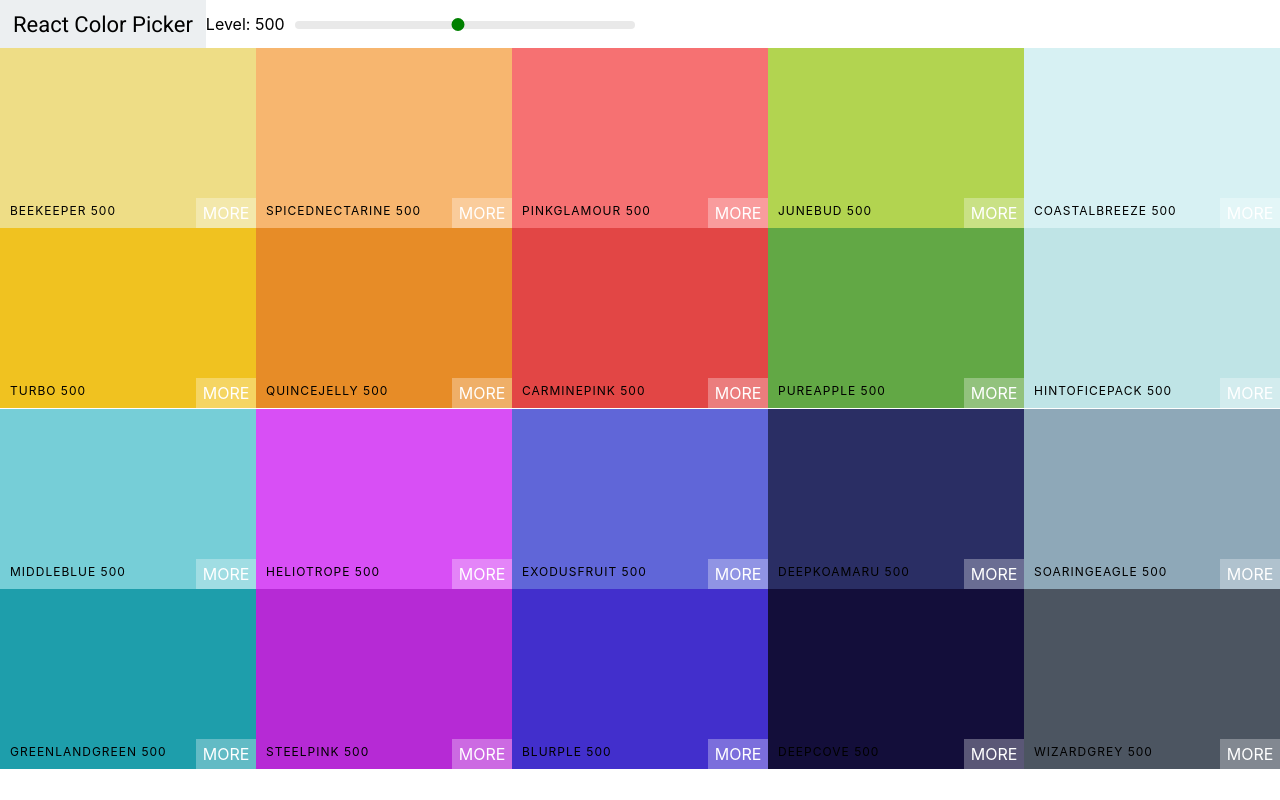
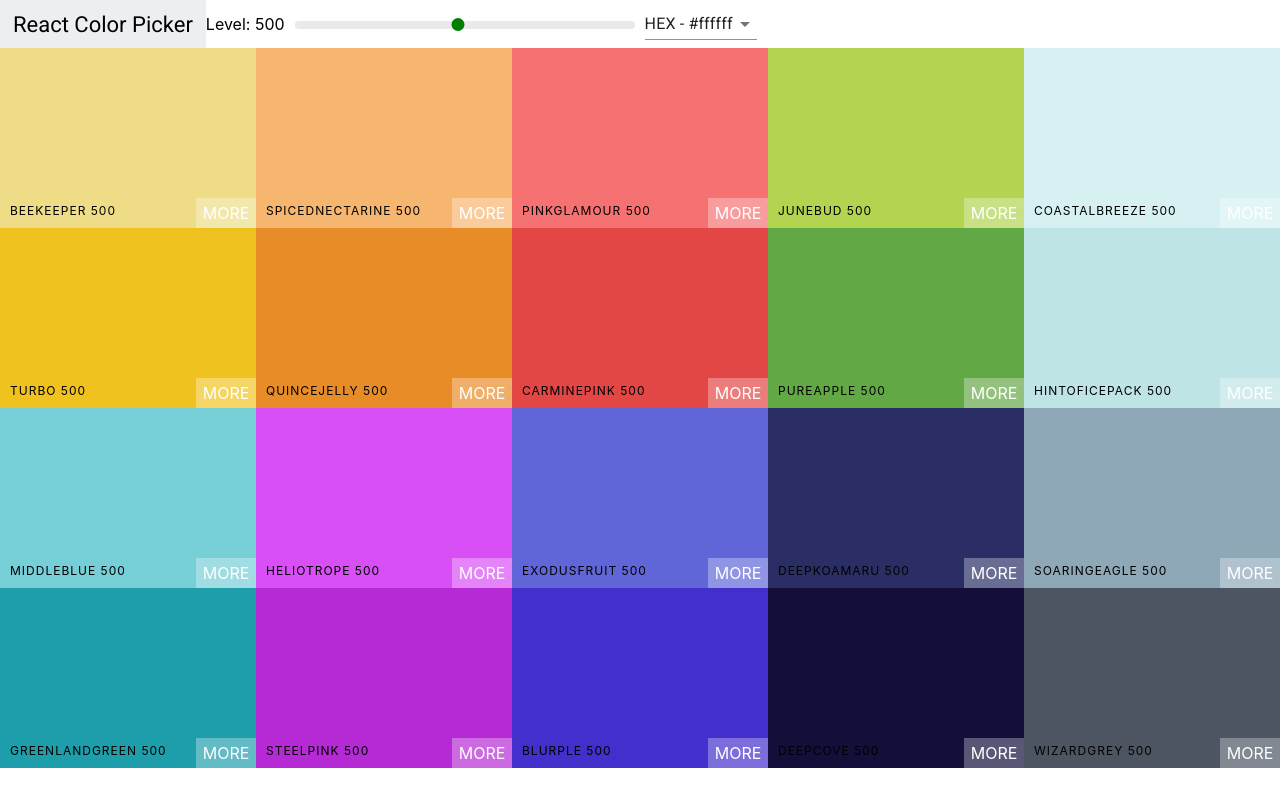
Before and after one commit to kyoung90/colors-app, a React (Create React App) app: page / in a window 1280 px wide. Built offline with nearby package versions, Linux system fonts and the light colour scheme.

Commit message:
Add select and material ui

```diff
--- a/package.json
+++ b/package.json
@@ -3,6 +3,7 @@
   "version": "0.1.0",
   "private": true,
   "dependencies": {
+    "@material-ui/core": "^4.6.1",
     "chroma-js": "^2.1.0",
     "rc-slider": "^8.7.1",
     "react": "^16.12.0",
--- a/src/ColorBox.css
+++ b/src/ColorBox.css
@@ -5,7 +5,7 @@
   display: inline-block;
   position: relative;
   cursor: pointer;
-  margin-bottom: -3.75px;
+  margin-bottom: -4px;
 }
 
 .copy-button {
--- a/src/Navbar.js
+++ b/src/Navbar.js
@@ -1,9 +1,17 @@
-import React from "react";
+import React, { useState } from "react";
+import MenuItem from "@material-ui/core/MenuItem";
+import Select from "@material-ui/core/Select";
 import Slider from "rc-slider";
 import "rc-slider/assets/index.css";
 import "./Navbar.css";
 
-export const Navbar = ({ level, changeLevel }) => {
+export const Navbar = ({ level, changeLevel, handleSelect }) => {
+  const [format, setFormat] = useState("hex");
+
+  const handleChange = event => {
+    setFormat(event.target.value);
+    handleSelect(event.target.value);
+  };
   return (
     <header className="Navbar">
       <div className="logo">
@@ -21,6 +29,13 @@ export const Navbar = ({ level, changeLevel }) => {
           />
         </div>
       </div>
+      <div className="select-container">
+        <Select value={format} onChange={handleChange}>
+          <MenuItem value="hex">HEX - #ffffff</MenuItem>
+          <MenuItem value="rgb">RGB - rgb(255, 210, 10)</MenuItem>
+          <MenuItem value="rgba">RGBA - rgba(255, 210, 10, 1.0)</MenuItem>
+        </Select>
+      </div>
     </header>
   );
 };
--- a/src/Palette.js
+++ b/src/Palette.js
@@ -7,18 +7,27 @@ export const Palette = props => {
   const { colors } = props.palette;
 
   const [level, setLevel] = useState(500);
+  const [format, setFormat] = useState("hex");
 
   const colorBoxes = colors[level].map(color => (
-    <ColorBox background={color.hex} name={color.name} />
+    <ColorBox background={color[format]} name={color.name} />
   ));
 
   const changeLevel = lvl => {
     setLevel(lvl);
   };
 
+  const changeFormat = val => {
+    setFormat(val);
+  };
+
   return (
     <div className="Palette">
-      <Navbar level={level} changeLevel={changeLevel} />
+      <Navbar
+        level={level}
+        changeLevel={changeLevel}
+        handleSelect={changeFormat}
+      />
       <div className="Palette-colors">{colorBoxes}</div>
       {/*Footer eventually */}
     </div>
```
Also changed, not shown: 1 other file (tests, documents, lock files or other folders).
